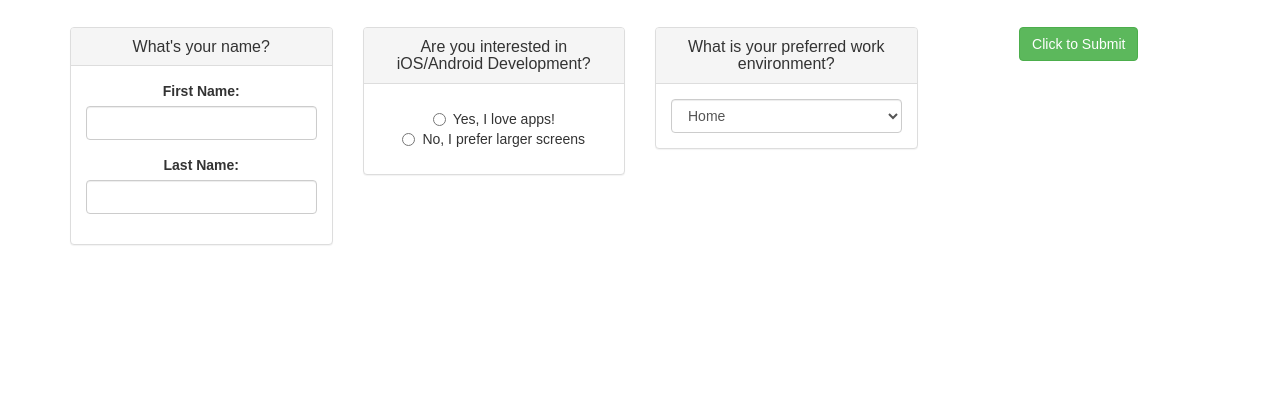
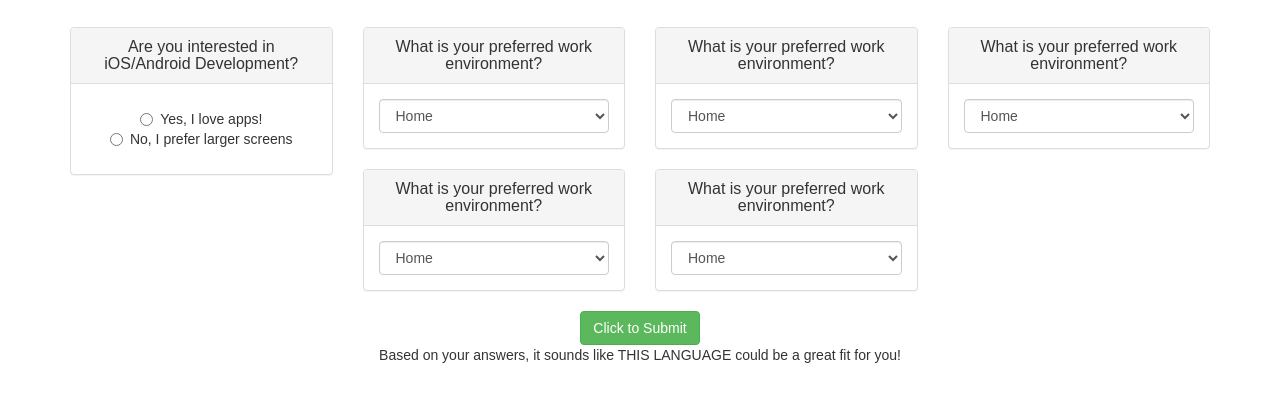
Before and after one commit to JaredReando/track_suggester, a plain HTML site: page index.html in a window 1280 px wide. Shown: the part 159-560 px from the top of the page. Drawn offline with Linux system fonts and the light colour scheme.

Commit message:
Fix column alignment. Add JS variables and intial jQuery text return functions.

```diff
--- a/css/styles.css
+++ b/css/styles.css
@@ -2,3 +2,7 @@ body {
   text-align: center;
   font-family: sans-serif;
 }
+
+/* .col-md-3 {
+  height: 250px;
+} */
--- a/index.html
+++ b/index.html
@@ -14,7 +14,7 @@
       <form id="survey">
         <div class="row">
 <!-- Question 1 -->
-          <div class="col-md-3">
+          <!-- <div class="col-md-3">
             <div class="panel panel-default">
               <div class="panel-heading">
                 <h2 class="panel-title large">What's your name?</h2>
@@ -30,7 +30,7 @@
                 </div>
               </div>
             </div>
-          </div>
+          </div> -->
 <!-- Question 2 -->
           <div class="col-md-3">
             <div class="panel panel-default">
@@ -68,12 +68,90 @@
             </div>
           </div>
 
+          <div class="col-md-3">
+            <div class="panel panel-default">
+              <div class="panel-heading">
+                <h2 class="panel-title large">What is your preferred work environment?</h2>
+              </div>
+              <div class="panel-body">
+                <select class="form-control" id="workEnvironment">
+                  <option>Home</option>
+                  <option>Corporate Office</option>
+                  <option>Shared Work Space</option>
+                  <option>Backwoods</option>
+                </select>
+              </div>
+            </div>
+          </div>
+
+          <div class="col-md-3">
+            <div class="panel panel-default">
+              <div class="panel-heading">
+                <h2 class="panel-title large">What is your preferred work environment?</h2>
+              </div>
+              <div class="panel-body">
+                <select class="form-control" id="workEnvironment">
+                  <option>Home</option>
+                  <option>Corporate Office</option>
+                  <option>Shared Work Space</option>
+                  <option>Backwoods</option>
+                </select>
+              </div>
+            </div>
+          </div>
+
+          <div class="col-md-3">
+            <div class="panel panel-default">
+              <div class="panel-heading">
+                <h2 class="panel-title large">What is your preferred work environment?</h2>
+              </div>
+              <div class="panel-body">
+                <select class="form-control" id="workEnvironment">
+                  <option>Home</option>
+                  <option>Corporate Office</option>
+                  <option>Shared Work Space</option>
+                  <option>Backwoods</option>
+                </select>
+              </div>
+            </div>
+          </div>
+
+          <div class="col-md-3">
+            <div class="panel panel-default">
+              <div class="panel-heading">
+                <h2 class="panel-title large">What is your preferred work environment?</h2>
+              </div>
+              <div class="panel-body">
+                <select class="form-control" id="workEnvironment">
+                  <option>Home</option>
+                  <option>Corporate Office</option>
+                  <option>Shared Work Space</option>
+                  <option>Backwoods</option>
+                </select>
+              </div>
+            </div>
+          </div>
 
 
 
 
-          <button type="submit" name="button" class="btn btn-success">Click to Submit</button>
+
+
+          <div class="row">
+            <div class="col-md-12">
+              <button type="submit" name="button" class="btn btn-success">Click to Submit</button>
+            </div>
+          </div>
         </form>
+        <div class="row">
+          <div class="col-md-12">
+            <p>Based on your answers, it sounds like THIS LANGUAGE could be a great fit for you!</p>
+
+          </div>
+
+        </div>
+
+
       </div>
 
     </div>
--- a/js/scripts.js
+++ b/js/scripts.js
@@ -1,6 +1,16 @@
 $(document).ready(function() {
+  $("#survey").submit(function(event) {
+  event.preventDefault();
 
+  var ansMobile =  $("input:radio[name=mobile]:checked").val();
+  var ansWorkSetting = $("workSetting").val();
+  var
 
+// User feedback. Takes variables set above, which pull values from form elements on index.html after 'submit' is activated.
+// Passes these values into the print fucntions below.
+// Matching classes must be set on index.html in order to return variable value into an awaiting response area.
+// Example: something like '<span class="ansMobile"></span>" must exist on index.html in order for the jQuery fucntion
+// "$(.mobile).text(mobile);" to sucessfully return a text result of the user's input on the index.html page.
 
 
 });
```
